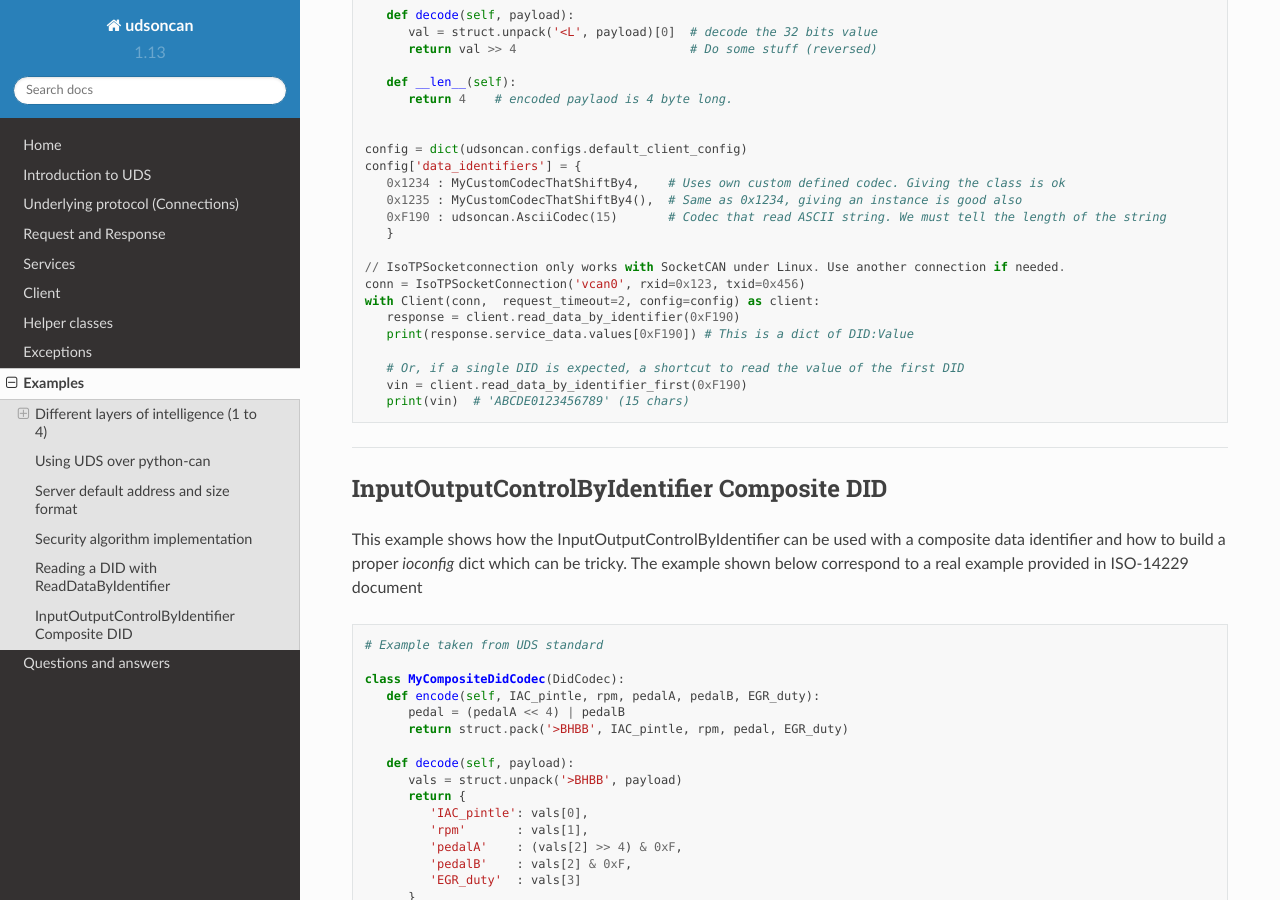
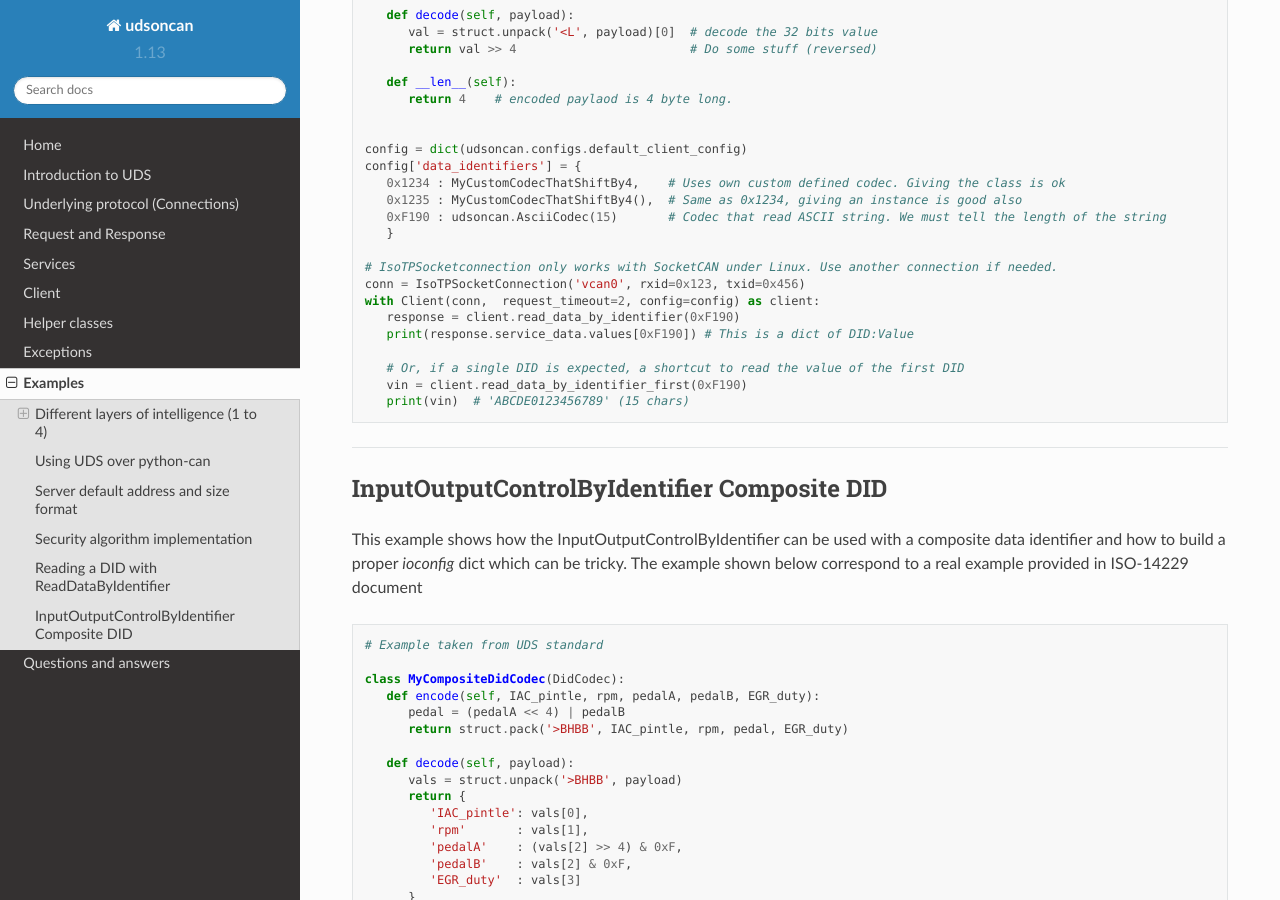
Before and after one commit to pylessard/python-udsoncan, a Sphinx documentation site: the page built from doc/source/udsoncan/examples.rst, in a window 1280 px wide and 900 px high, scrolled down 2953 px. Built offline with Sphinx 7.4.7 and the Read the Docs theme 2.0.0, drawn with Linux system fonts in a browser that asks for light colours.

Commit message:
Forgot how to write Python

```diff
--- a/doc/source/udsoncan/examples.rst
+++ b/doc/source/udsoncan/examples.rst
@@ -181,7 +181,7 @@ This example shows how to configure the client with a DID configuration and requ
       0xF190 : udsoncan.AsciiCodec(15)       # Codec that read ASCII string. We must tell the length of the string
       }
 
-   // IsoTPSocketconnection only works with SocketCAN under Linux. Use another connection if needed.
+   # IsoTPSocketconnection only works with SocketCAN under Linux. Use another connection if needed.
    conn = IsoTPSocketConnection('vcan0', rxid=0x123, txid=0x456)
    with Client(conn,  request_timeout=2, config=config) as client:
       response = client.read_data_by_identifier(0xF190)
```
